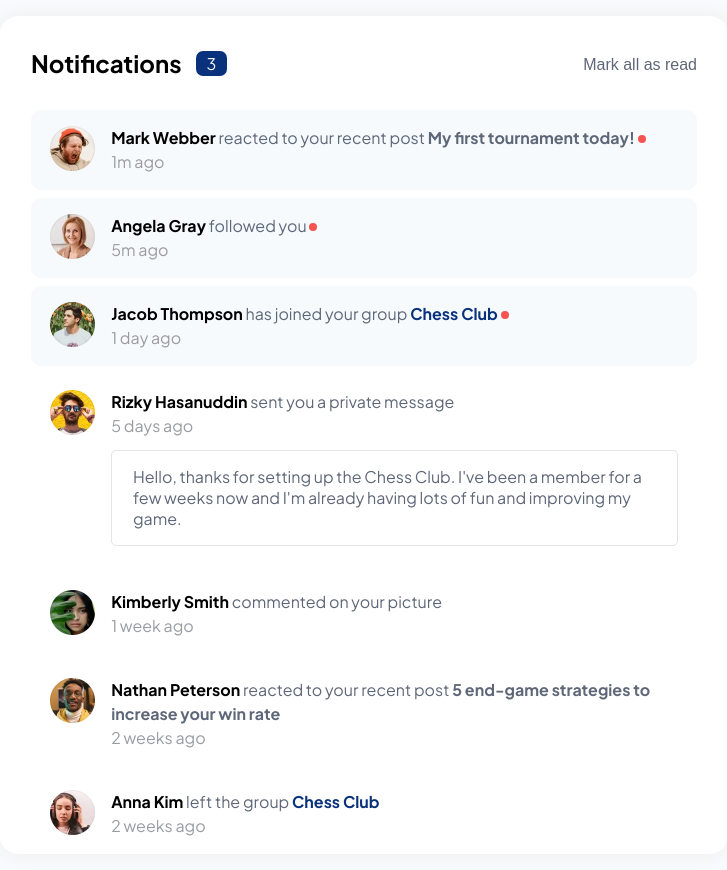
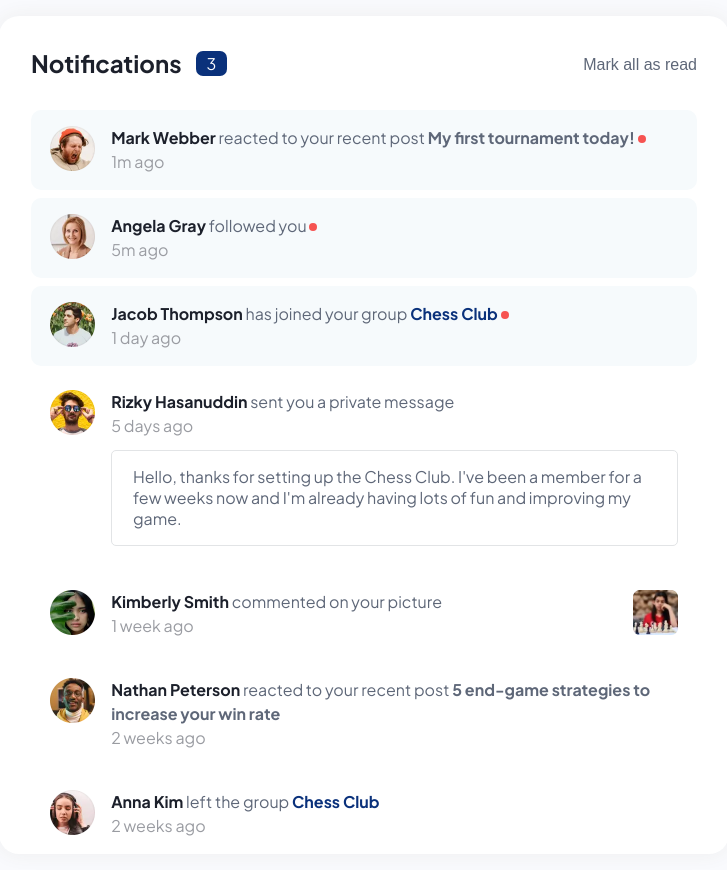
Before and after one commit to Risa2422/notifications-page, a plain HTML site: page index.html in a window 1280 px wide. Shown: the whole page, without its empty margins (276-1003 px from the left). Drawn offline with Linux system fonts and the light colour scheme.

Commit message:
Update: CSS changes Added: Post picture

```diff
--- a/index.html
+++ b/index.html
@@ -32,9 +32,9 @@
           </div>
           <div class="details">
             <div class="details-description">
-              <span class="name">Mark Webber</span>
+              <a href="#" class="name">Mark Webber</a>
               <span class="action">reacted to your recent post </span>
-              <a href="" id="post-link">My first tournament today!</a>
+              <a href="#" class="post-link">My first tournament today!</a>
             </div>
             <p class="time">1m ago</p>
           </div>
@@ -45,7 +45,7 @@
           </div>
           <div class="details">
             <div class="details-description">
-              <span class="name">Angela Gray</span>
+              <a href="#" class="name">Angela Gray</a>
               <span class="action">followed you</span>
             </div>
             <p class="time">5m ago</p>
@@ -57,9 +57,9 @@
           </div>
           <div class="details">
             <div class="details-description">
-              <span class="name">Jacob Thompson</span>
+              <a href="#" class="name">Jacob Thompson</a>
               <span class="action">has joined your group</span>
-              <a href="" id="group-link">Chess Club</a>
+              <a href="#" class="group-link">Chess Club</a>
             </div>
             <p class="time">1 day ago</p>
           </div>
@@ -70,7 +70,7 @@
           </div>
           <div class="details">
             <div class="details-description">
-              <span class="name">Rizky Hasanuddin</span>
+              <a href="#" class="name">Rizky Hasanuddin</a>
               <span class="action">sent you a private message</span>
               <p class="time">5 days ago</p>
               <div class="text">
@@ -87,10 +87,13 @@
           </div>
           <div class="details">
             <div class="details-description">
-            <span class="name">Kimberly Smith</span>
-            <span class="action">commented on your picture</span>
+              <a href="#" class="name">Kimberly Smith</a>
+              <span class="action">commented on your picture</span>
             </div>
             <p class="time">1 week ago</p>
+          </div>
+          <div class="post-picture">
+            <img src="./assets/images/image-chess.webp" alt="Person playing chess">
           </div>
         </div>
         <div class="notification">
@@ -102,10 +105,10 @@
           </div>
           <div class="details">
             <div class="details-description">
-              <span class="name">Nathan Peterson</span>
+              <a href="#" class="name">Nathan Peterson</a>
               <span class="action"
                 >reacted to your recent post</span>
-              <a href="#" id="post-link">5 end-game strategies to increase
+              <a href="#" class="post-link">5 end-game strategies to increase
                 your win rate</a>
             </div>
             <p class="time">2 weeks ago</p>
@@ -117,9 +120,9 @@
           </div>
           <div class="details">
             <div class="details-description">
-            <span class="name">Anna Kim</span>
-            <span class="action">left the group </span>
-            <a href="" id="group-link">Chess Club</a>
+              <a href="#" class="name">Anna Kim</a>
+              <span class="action">left the group </span>
+            <a href="#" class="group-link">Chess Club</a>
             </div>
             <p class="time">2 weeks ago</p>
             </div>
--- a/style.css
+++ b/style.css
@@ -54,6 +54,7 @@ header {
 }
 
 .title h3 {
+  color: var(--very-dark);
   font-size: 1.5rem;
 }
 
@@ -111,18 +112,34 @@ header {
 }
 
 .details {
+  flex: 1;
   line-height: 1.5;
 }
 
-#post-link {
+.post-picture {
+  flex: 0 0 45px;
+}
+
+.post-link {
   color: var(--dark-grayish);
   font-weight: bold;
   text-decoration: none;
-  outline: none;
+  transition: all .3s ease-in-out;
+}
+
+.post-link:hover {
+  color: var(--blue);
 }
 
 .name {
+  color: var(--very-dark);
   font-weight: bold;
+  text-decoration: none;
+  transition: all .3s ease-in-out;
+}
+
+.name:hover {
+  color: var(--blue);
 }
 
 .action {
@@ -144,10 +161,11 @@ header {
 
 .text:hover {
   background-color: var(--light-grayish);
+  cursor: pointer;
   border: 1px solid var(--white);
 }
 
-#group-link {
+.group-link {
   color: var(--blue);
   font-weight: bold;
   text-decoration: none;
```
